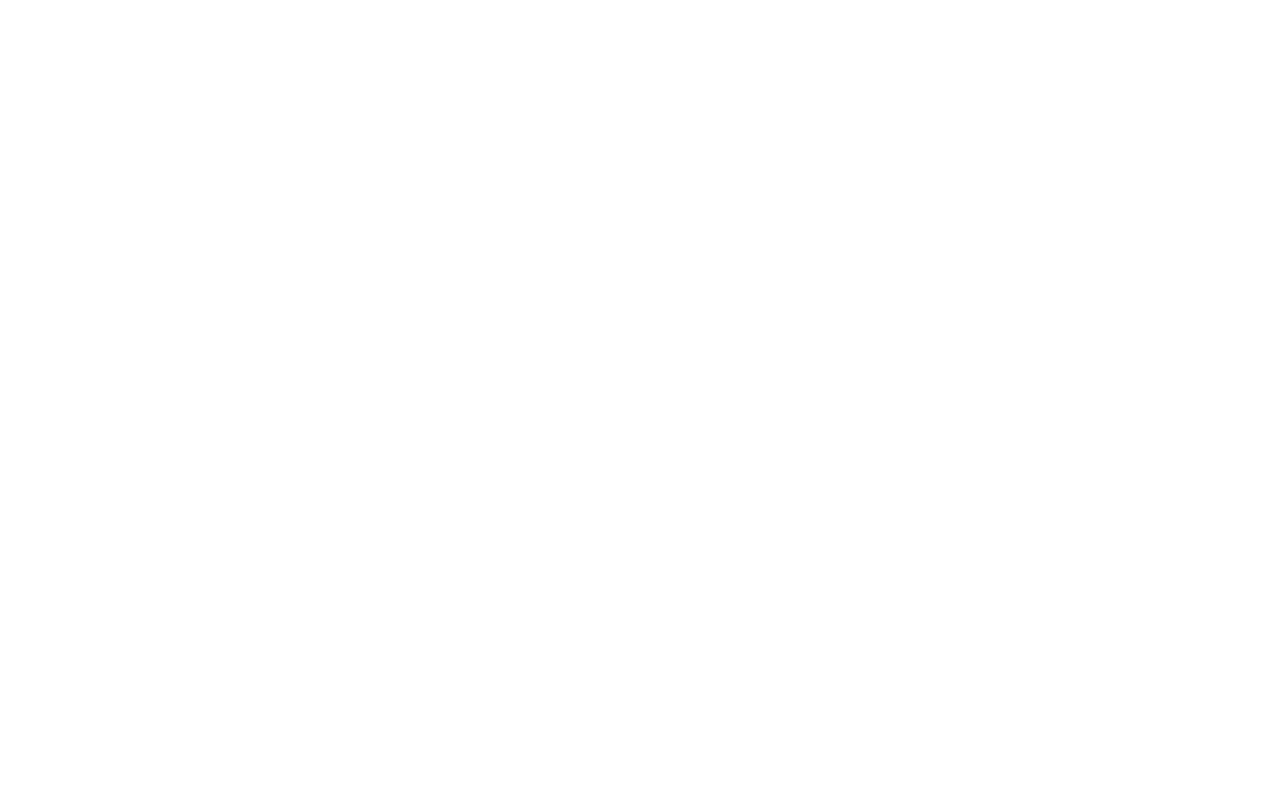
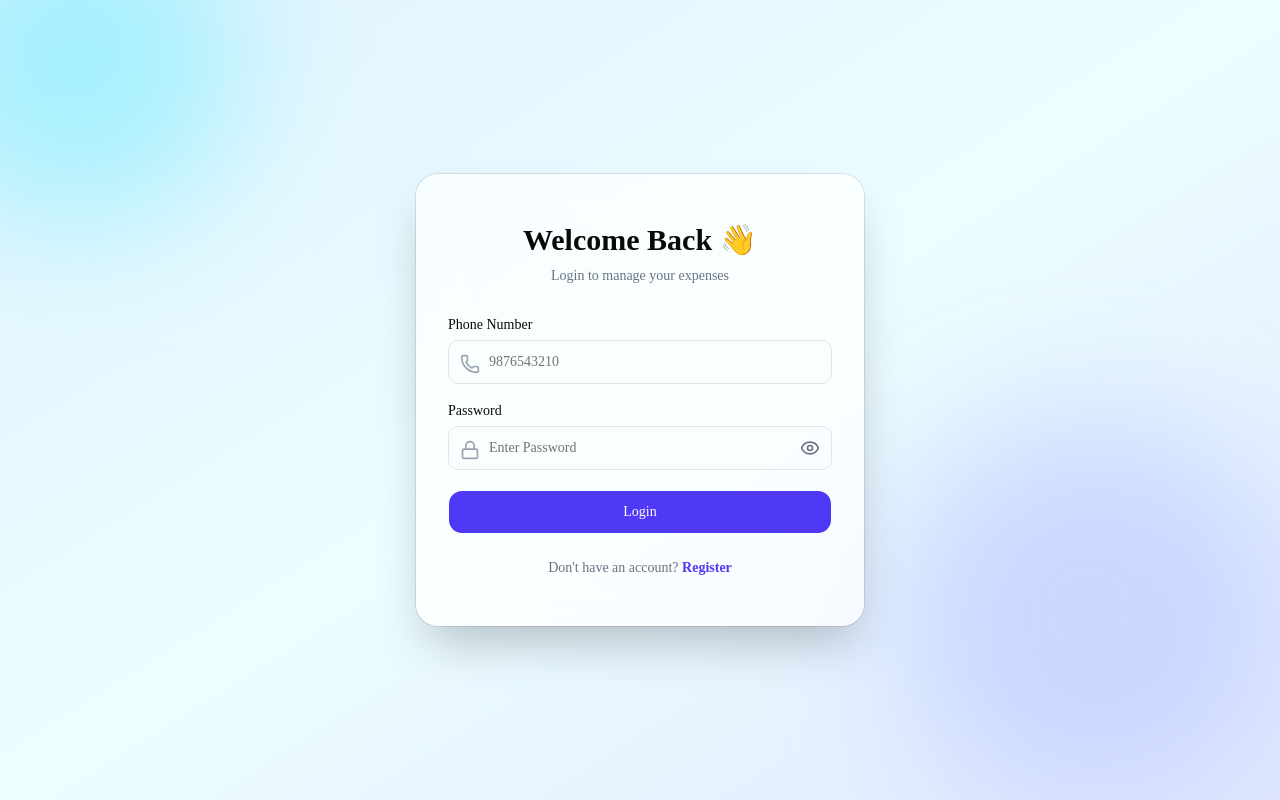
Before and after one commit to Samuel-joseph05/trackEx-pro-frontend, a Next.js app: page /login in a window 1280 px wide. Built offline with nearby package versions, Linux system fonts and the light colour scheme.

Commit message:
feat: implement login page with form validation and user feedback

```diff
--- a/app/login/page.jsx
+++ b/app/login/page.jsx
@@ -1,11 +1,198 @@
-import React from 'react'
+"use client";
 
-const Page = () => {
+import Link from "next/link";
+import { useState } from "react";
+import { Eye, EyeOff, Lock, Phone } from "lucide-react";
+
+import { Button } from "@/components/ui/button";
+import { Card, CardContent } from "@/components/ui/card";
+import { Input } from "@/components/ui/input";
+import { Label } from "@/components/ui/label";
+
+export default function LoginPage() {
+  const [form, setForm] = useState({
+    phone: "",
+    password: "",
+  });
+
+  const [errors, setErrors] = useState({});
+  const [showPassword, setShowPassword] = useState(false);
+  const [loading, setLoading] = useState(false);
+
+  const handleChange = (e) => {
+    setForm({
+      ...form,
+      [e.target.name]: e.target.value,
+    });
+
+    setErrors({
+      ...errors,
+      [e.target.name]: "",
+    });
+  };
+
+  const validate = () => {
+    const newErrors = {};
+
+    if (!form.phone.trim()) {
+      newErrors.phone = "Phone number is required";
+    } else if (!/^[6-9]\d{9}$/.test(form.phone)) {
+      newErrors.phone = "Enter a valid phone number";
+    }
+
+    if (!form.password.trim()) {
+      newErrors.password = "Password is required";
+    } else if (form.password.length < 8) {
+      newErrors.password = "Password must be at least 8 characters";
+    }
+
+    setErrors(newErrors);
+
+    return Object.keys(newErrors).length === 0;
+  };
+
+  const handleSubmit = async (e) => {
+    e.preventDefault();
+
+    if (!validate()) return;
+
+    try {
+      setLoading(true);
+
+      // Example:
+      // const data = await loginUser(form);
+      // console.log(data);
+
+      console.log(form);
+
+      alert("Login Successful");
+    } catch (error) {
+      console.log(error.response?.data || error.message);
+    } finally {
+      setLoading(false);
+    }
+  };
+
   return (
-    <div>
+    <main className="relative flex min-h-screen items-center justify-center overflow-hidden bg-linear-to-br from-sky-100 via-cyan-50 to-indigo-100 px-4">
 
-    </div>
-  )
+      {/* Background Glow */}
+      <div className="absolute -top-24 -left-20 h-80 w-80 rounded-full bg-cyan-300/40 blur-3xl" />
+      <div className="absolute bottom-0 right-0 h-96 w-96 rounded-full bg-indigo-300/40 blur-3xl" />
+
+      <Card className="relative w-full max-w-md rounded-3xl border-white/40 bg-white/70 shadow-2xl backdrop-blur-xl">
+
+        <CardContent className="p-8">
+
+          <h1 className="text-center text-3xl font-bold">
+            Welcome Back 👋
+          </h1>
+
+          <p className="mt-2 text-center text-gray-500">
+            Login to manage your expenses
+          </p>
+
+          <form
+            onSubmit={handleSubmit}
+            className="mt-8 space-y-5"
+          >
+            {/* Phone */}
+
+            <div>
+              <Label>Phone Number</Label>
+
+              <div className="relative mt-2">
+
+                <Phone className="absolute left-3 top-3.5 h-5 w-5 text-gray-400" />
+
+                <Input
+                  name="phone"
+                  type="text"
+                   maxLength={10}
+                pattern="[0-9]{10}"
+                  placeholder="9876543210"
+                  value={form.phone}
+                  onChange={handleChange}
+                  className="h-11 pl-10"
+                />
+
+              </div>
+
+              {errors.phone && (
+                <p className="mt-1 text-sm text-red-500">
+                  {errors.phone}
+                </p>
+              )}
+            </div>
+
+            {/* Password */}
+
+            <div>
+              <Label>Password</Label>
+
+              <div className="relative mt-2">
+
+                <Lock className="absolute left-3 top-3.5 h-5 w-5 text-gray-400" />
+
+                <Input
+                  name="password"
+                  type={showPassword ? "text" : "password"}
+                  placeholder="Enter Password"
+                  value={form.password}
+                  onChange={handleChange}
+                  className="h-11 pl-10 pr-10"
+                />
+
+                <button
+                  type="button"
+                  onClick={() =>
+                    setShowPassword(!showPassword)
+                  }
+                  className="absolute right-3 top-3 text-gray-500"
+                >
+                  {showPassword ? (
+                    <EyeOff size={20} />
+                  ) : (
+                    <Eye size={20} />
+                  )}
+                </button>
+
+              </div>
+
+              {errors.password && (
+                <p className="mt-1 text-sm text-red-500">
+                  {errors.password}
+                </p>
+              )}
+            </div>
+
+            {/* Login Button */}
+
+            <Button
+              type="submit"
+              className="h-11 w-full rounded-xl bg-indigo-600 hover:bg-indigo-700"
+              disabled={loading}
+            >
+              {loading ? "Logging in..." : "Login"}
+            </Button>
+          </form>
+
+          {/* Register */}
+
+          <p className="mt-6 text-center text-sm text-gray-500">
+            Don&apos;t have an account?{" "}
+            <Link
+              href="/register"
+              className="font-semibold text-indigo-600 hover:underline"
+            >
+              Register
+            </Link>
+          </p>
+
+        </CardContent>
+
+      </Card>
+
+    </main>
+  );
 }
-
-export default Page
```
